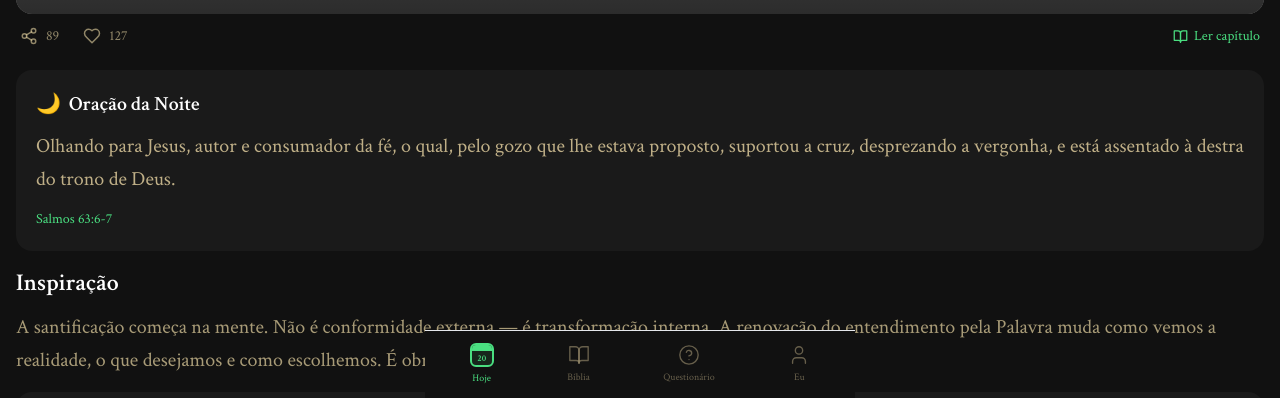
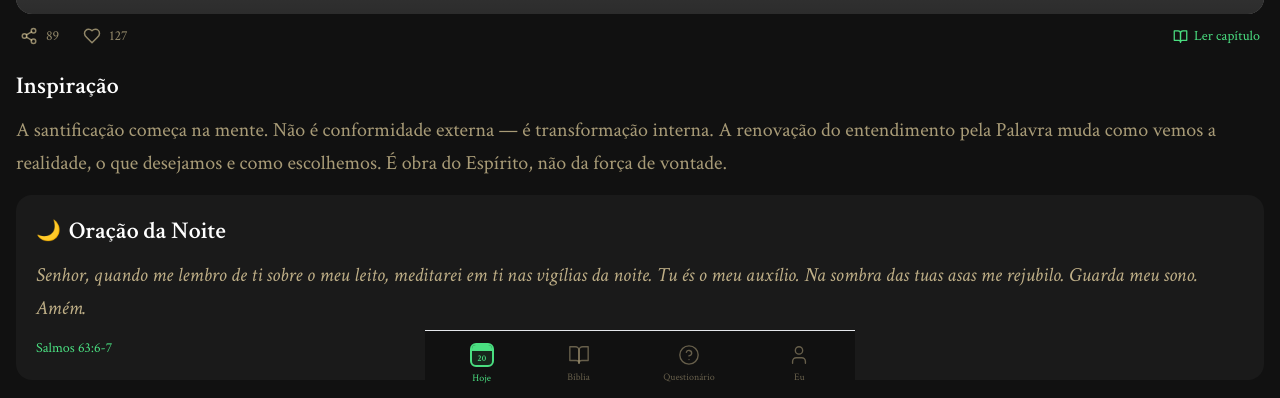
Before and after one commit to lisboafk/B-blia-, a Next.js app: page / in a window 1280 px wide. Shown: the part 402-800 px from the top of the page. Built offline with nearby package versions, Linux system fonts and the light colour scheme; grey boxes are pictures that could not be loaded; a web font is replaced by a local one.

Commit message:
fix: remove buggy prayer card, fix reference mismatch, deduplicate sections
https://claude.ai/code/session_01JaRMiRdHaVFjZoHMgWtcEv

```diff
--- a/app/page.tsx
+++ b/app/page.tsx
@@ -1,5 +1,5 @@
 'use client'
-import { useState, useEffect, useRef } from 'react'
+import { useState, useEffect } from 'react'
 import Link from 'next/link'
 import { Share2, Heart, BookOpen } from 'lucide-react'
 import Navigation from '@/components/Navigation'
@@ -320,23 +320,8 @@ export default function HojePage() {
           </div>
         </div>
 
-        {/* Prayer section */}
+        {/* Inspiração */}
         <div className="px-4">
-          <div className="bg-[#1a1a1a] rounded-2xl p-5 mb-4">
-            <div className="flex items-center gap-2 mb-3">
-              <span className="text-xl">{prayer.period === 'manha' ? '☀️' : '🌙'}</span>
-              <h3 className="text-white font-semibold text-xl">{prayer.title}</h3>
-            </div>
-            <p className="text-parchment/80 text-xl leading-relaxed mb-3">
-              {verse.text}
-            </p>
-            <Link href={`/bible/${prayer.book}/${prayer.chapter}`}
-              className="text-[#4ade80] text-sm">
-              {prayer.reference}
-            </Link>
-          </div>
-
-          {/* Inspiração */}
           <div className="mb-4">
             <h3 className="text-white font-bold text-2xl mb-3">Inspiração</h3>
             <p className="text-parchment/70 text-xl leading-relaxed">
@@ -346,10 +331,17 @@ export default function HojePage() {
 
           {/* Oração */}
           <div className="bg-[#1a1a1a] rounded-2xl p-5 mb-6">
-            <h3 className="text-white font-bold text-2xl mb-3">Oração</h3>
-            <p className="text-parchment/80 text-xl leading-relaxed italic">
+            <div className="flex items-center gap-2 mb-3">
+              <span className="text-xl">{prayer.period === 'manha' ? '☀️' : '🌙'}</span>
+              <h3 className="text-white font-bold text-2xl">{prayer.title}</h3>
+            </div>
+            <p className="text-parchment/80 text-xl leading-relaxed italic mb-3">
               {prayer.prayer}
             </p>
+            <Link href={`/bible/${prayer.book}/${prayer.chapter}`}
+              className="text-[#4ade80] text-sm">
+              {prayer.reference}
+            </Link>
           </div>
         </div>
 
```
